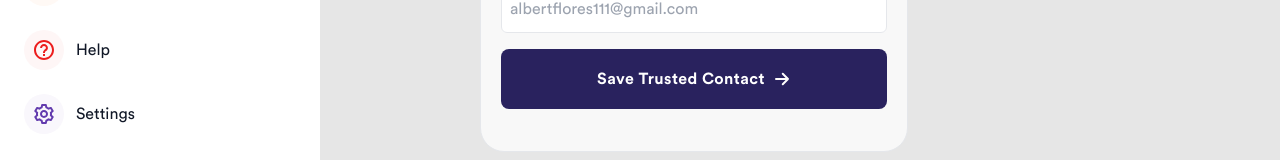
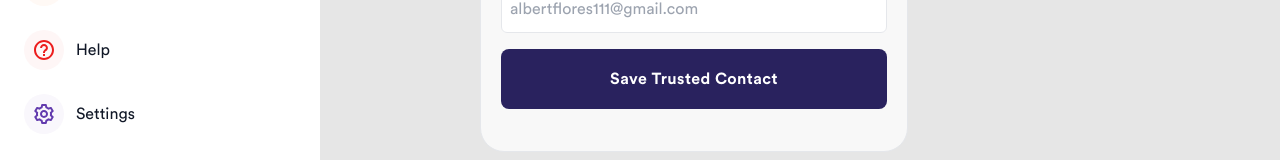
Before and after one commit to shohan-ch/ride-sharing-platform, a Next.js app: page /help/save_contact in a window 1280 px wide. Shown: the part 473-633 px from the top of the page. Built offline with nearby package versions, Linux system fonts and the light colour scheme.

Commit message:
button icon remove

```diff
--- a/src/components/Help/SaveContact/SaveContactView.jsx
+++ b/src/components/Help/SaveContact/SaveContactView.jsx
@@ -88,8 +88,6 @@ const SaveContactView = () => {
               <div className="absolute left-0 right-0 mx-5 md:bottom-0 lg:absolute lg:bottom-[22px] 2xs:fixed 2xs:bottom-[8px] 2xs:left-0 2xs:right-0">
                 <Button
                   color="blue"
-                  iconPosition="right"
-                  iconName="rightArrow"
                   handler={() => Router.push("/reserve/reservation_summary")}
                 >
                   Save Trusted Contact
```
